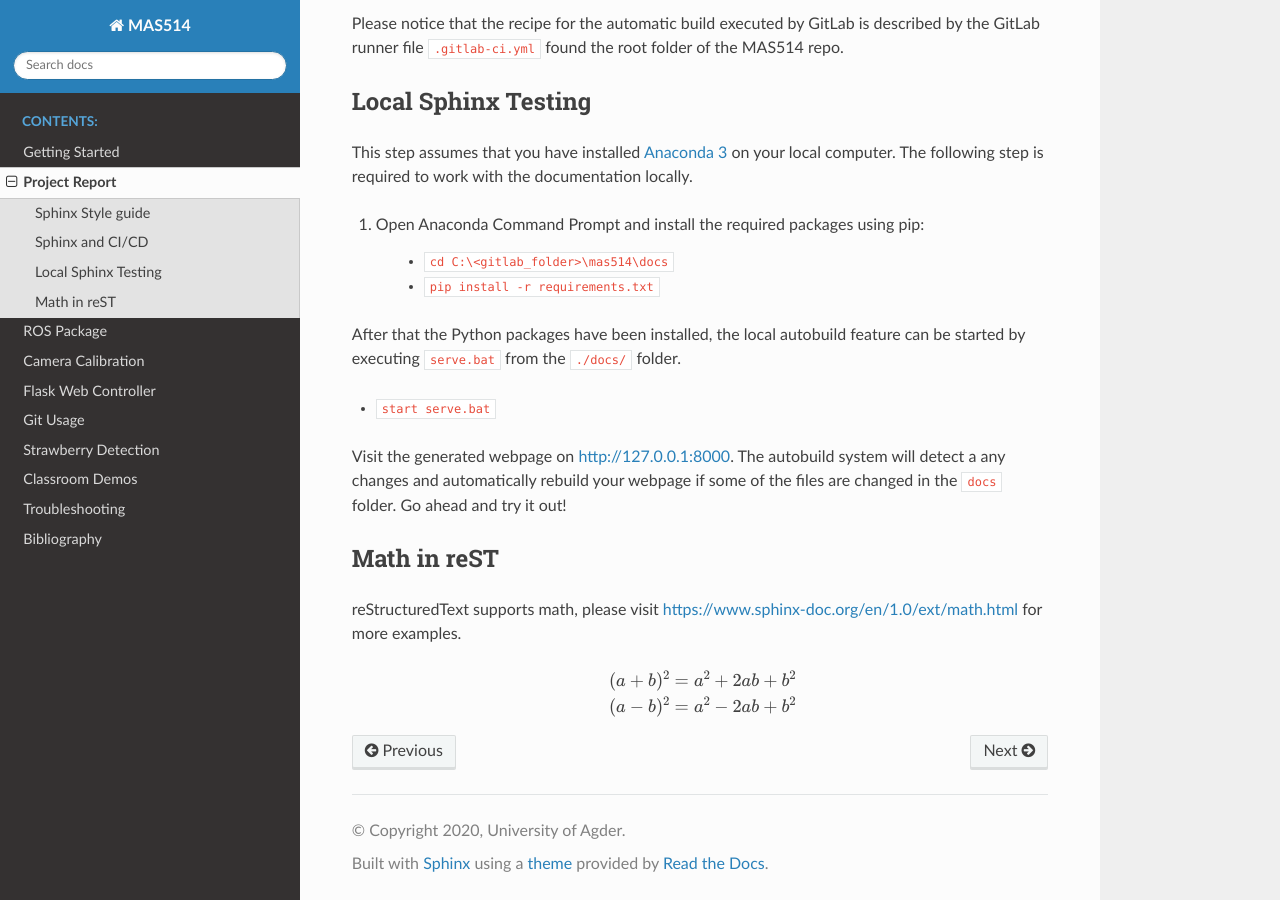
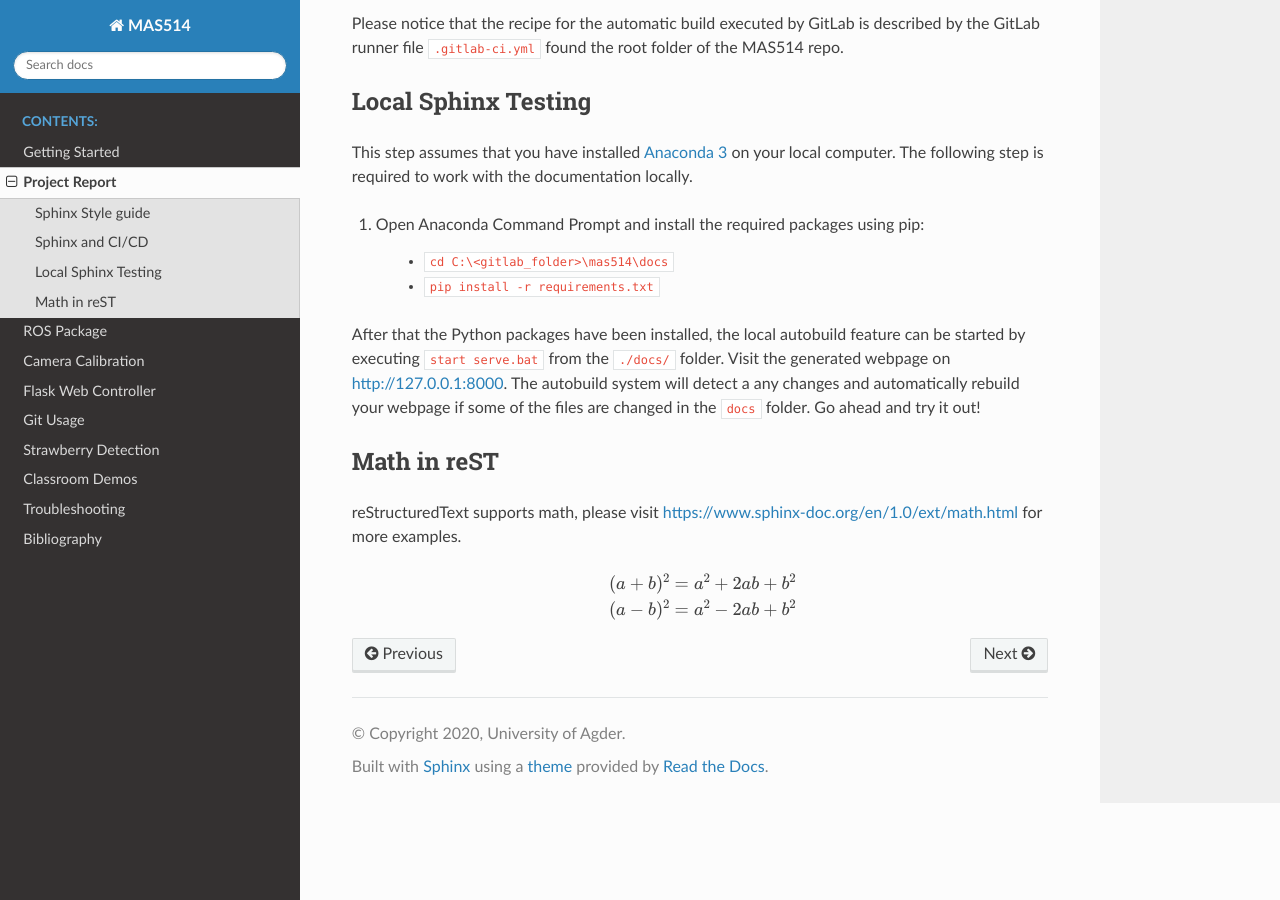
Before and after one commit to Orwatronic/mas_514, a Sphinx documentation site: the page built from docs/src/report.rst, in a window 1280 px wide and 900 px high, scrolled down 1326 px. Built offline with Sphinx 7.4.7 and the Read the Docs theme 2.0.0, drawn with Linux system fonts in a browser that asks for light colours.

Commit message:
minor change

```diff
--- a/docs/src/report.rst
+++ b/docs/src/report.rst
@@ -44,11 +44,7 @@
     * ``cd C:\<gitlab_folder>\mas514\docs``
     * ``pip install -r requirements.txt``
 
-After that the Python packages have been installed, the local autobuild feature can be started by executing ``serve.bat`` from the ``./docs/`` folder.
-
-* ``start serve.bat``
-
-Visit the generated webpage on http://127.0.0.1:8000. The autobuild system will detect a any changes and automatically rebuild your webpage if some of the files are changed in the ``docs`` folder. Go ahead and try it out!
+After that the Python packages have been installed, the local autobuild feature can be started by executing ``start serve.bat`` from the ``./docs/`` folder. Visit the generated webpage on http://127.0.0.1:8000. The autobuild system will detect a any changes and automatically rebuild your webpage if some of the files are changed in the ``docs`` folder. Go ahead and try it out!
 
 
 Math in reST
```
